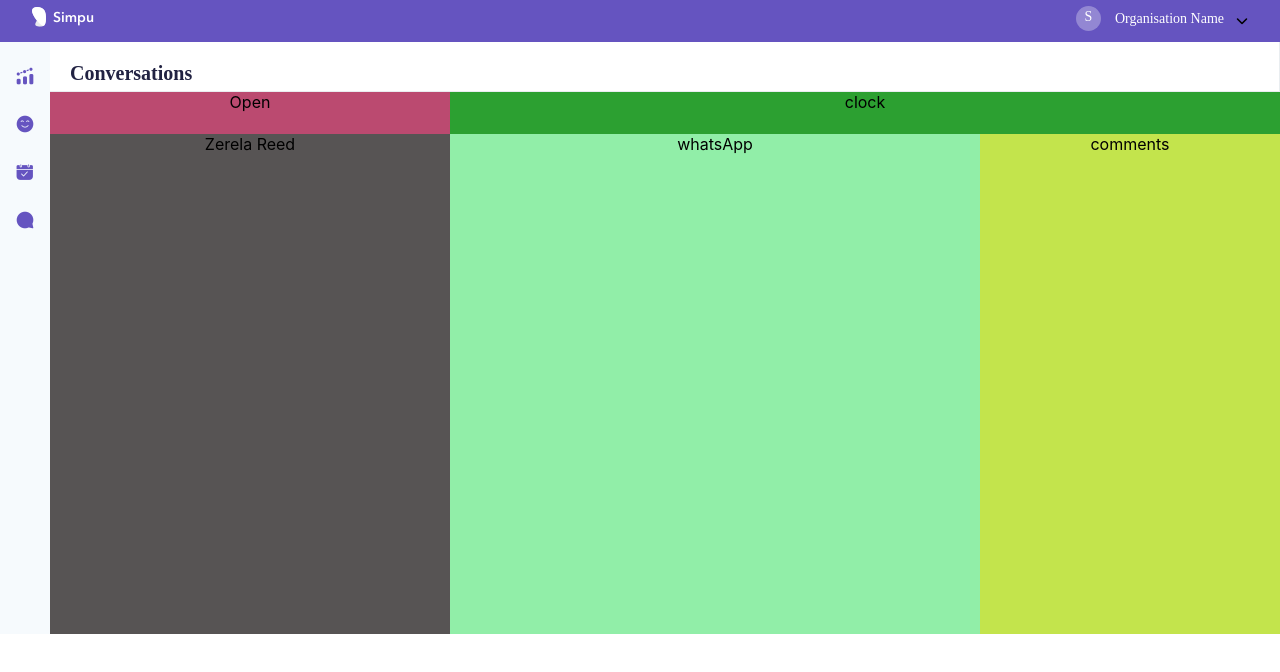
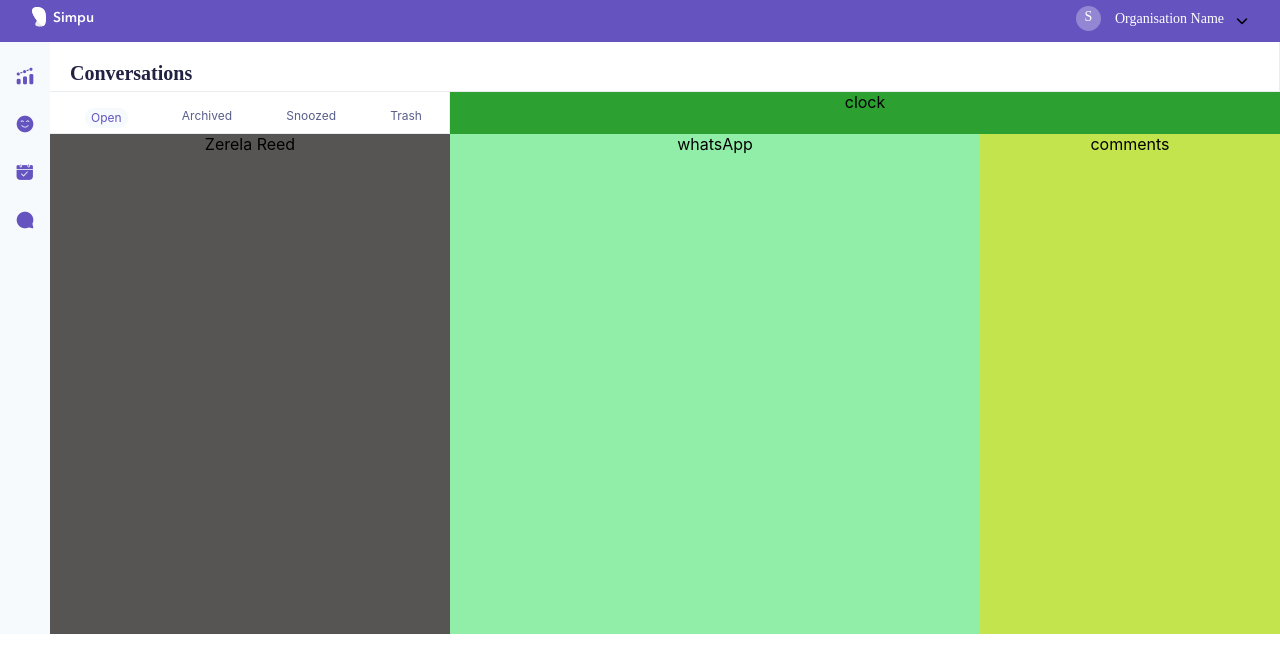
Before and after one commit to sirsuccess/Conversations, a React (Create React App) app: page / in a window 1280 px wide. Shown: the top 672 px of the page. Built offline with nearby package versions, Linux system fonts and the light colour scheme.

Commit message:
include menu

```diff
--- a/src/pages/conversation/Conversation.css
+++ b/src/pages/conversation/Conversation.css
@@ -43,7 +43,9 @@
 
 .menu {
     grid-area: menu;
-  background-color: rgb(187, 74, 112);
+    border-bottom: solid 0.7px #e9edf0;
+    border-right: solid 0.7px #e9edf0;
+    /* background-color: rgb(187, 74, 112); */
 }
 
 .icon {
--- a/src/pages/conversation/Conversation.jsx
+++ b/src/pages/conversation/Conversation.jsx
@@ -2,6 +2,7 @@ import React from "react";
 
 import Navbar from "../../component/features/navbar/Navbar";
 import SideBar from "../../component/features/sidebar/Sidebar";
+import Menu from "../../component/features/menu/Menu";
 import "./Conversation.css";
 
 export default function Conversation() {
@@ -16,7 +17,9 @@ export default function Conversation() {
         <div className="sideBar">
           <SideBar />
         </div>
-        <div className="menu">Open</div>
+        <div className="menu">
+          <Menu />
+        </div>
         <div className="icon">clock</div>
         <div className="twit">Zerela Reed</div>
         <div className="whatsApp">whatsApp</div>
```
Lines whose indentation alone changed are shown as unchanged.
